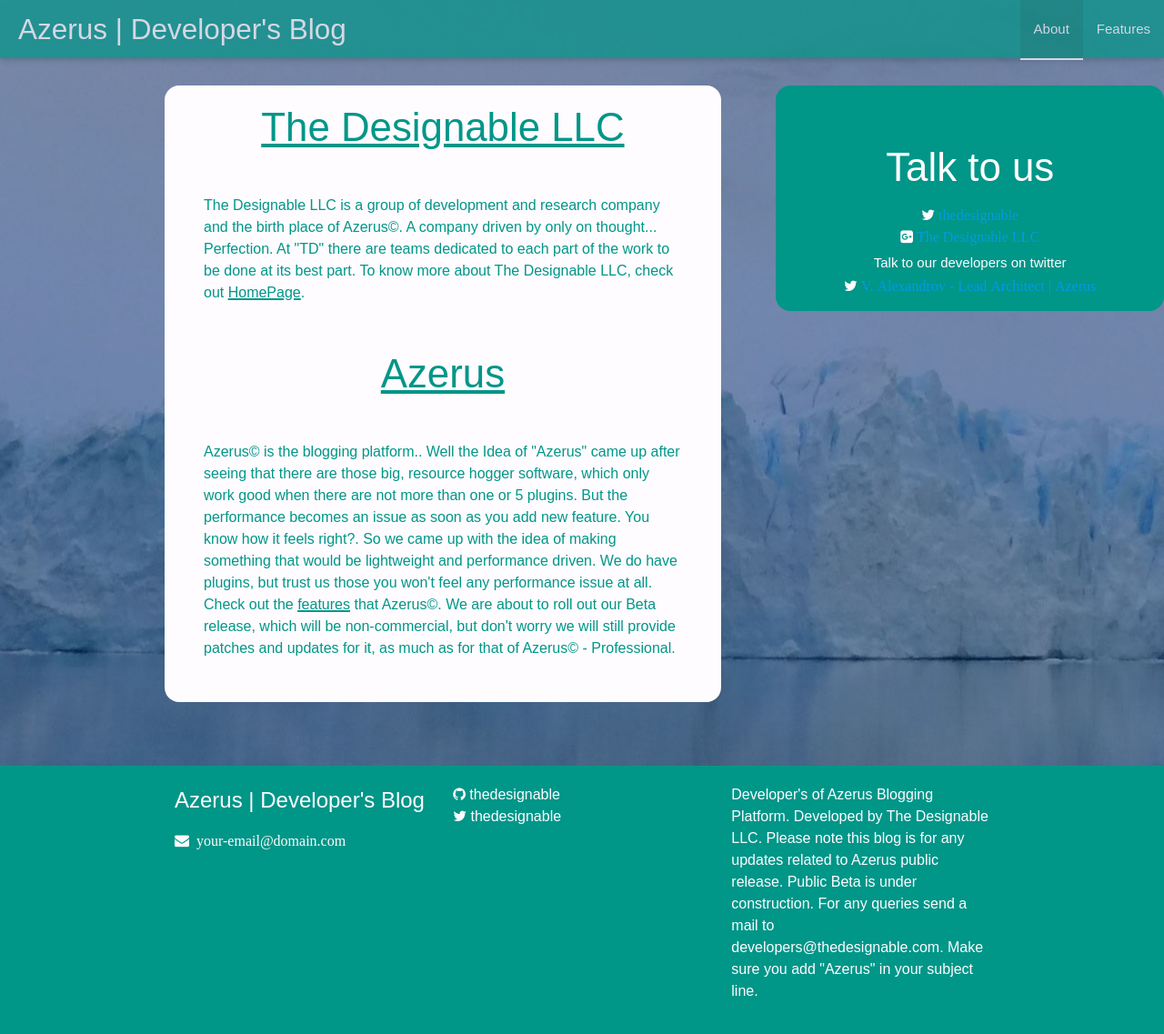
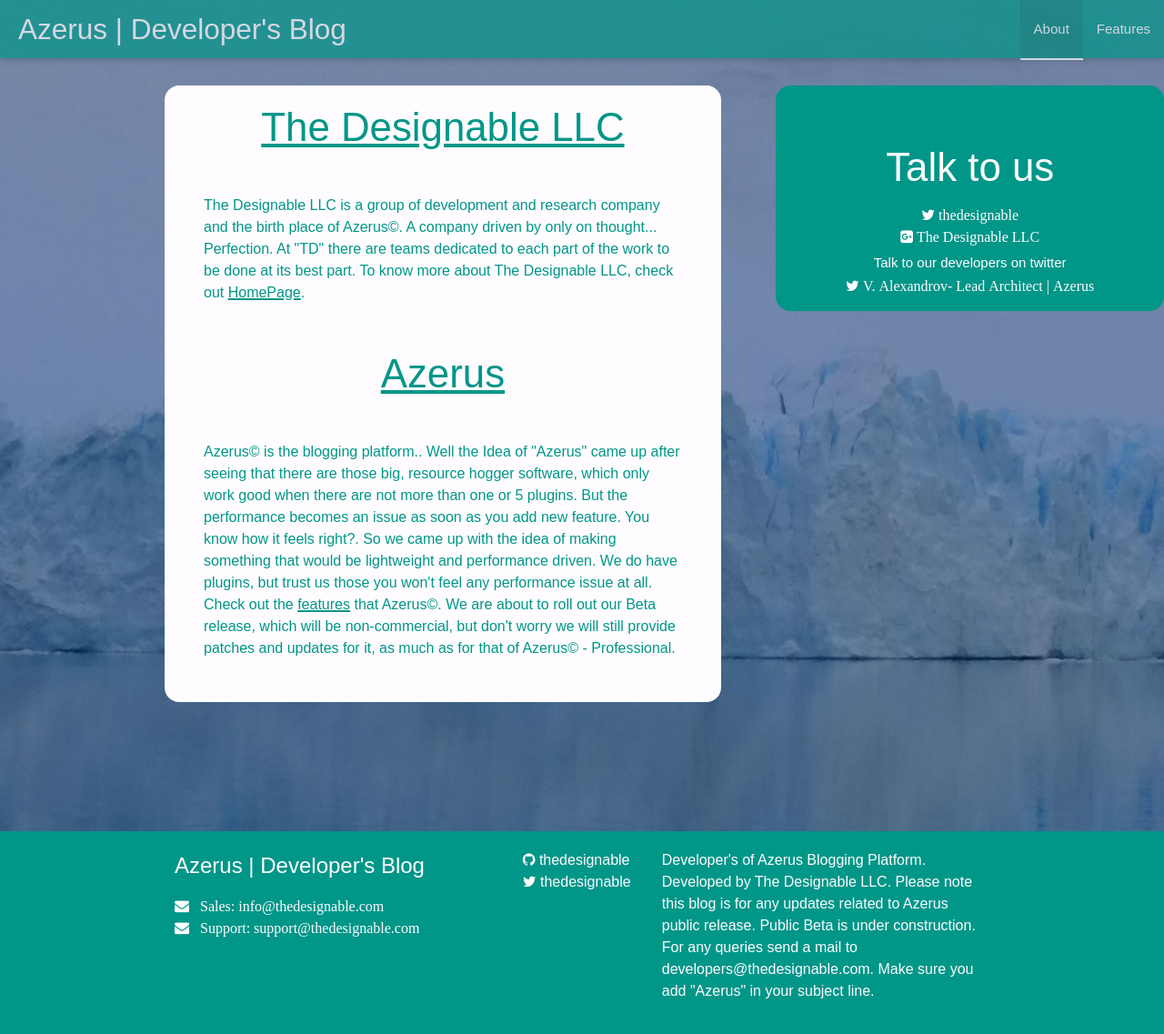
Before and after one commit to aidataguy/thedesignable_azerus, a Jekyll site: the page built from about.html, in a window 1280 px wide and 1137 px high. Shown: the whole window at 91% size. Built offline with Jekyll 4.4.1, drawn with Linux system fonts in a browser that asks for light colours; nearby versions of some CDN libraries; some web fonts are replaced.

Commit message:
Adjustment patch #4

```diff
--- a/_config.yml
+++ b/_config.yml
@@ -1,6 +1,7 @@
 # Site settings
 title: Azerus | Developer's Blog
-email: your-email@domain.com
+info-email: info@thedesignable.com
+support-email: support@thedesignable.com
 description: > # this means to ignore newlines until "baseurl:"
  Developer's of Azerus Blogging Platform. Developed by The Designable LLC.
  Please note this blog is for any updates related to Azerus public release.
--- a/_includes/footer.html
+++ b/_includes/footer.html
@@ -3,14 +3,15 @@
 <footer class="page-footer teal">
 <div class="container">
     <div class="row">
-      <div class="col s12 m4 l4">
+      <div class="col s12 m5 l5">
         <p class="brand-logo footer">{{ site.title }}</px>
         <ul class="contact-list">
-          <li class="fa fa-envelope mail"><a href="mailto:{{ site.email }}">{{ site.email }}</a></li>
+          <li class="fa fa-envelope mail"><a href="mailto:{{ site.info-email }}"> Sales: {{ site.info-email }}</a></li>
+          <li class="fa fa-envelope mail"><a href="mailto:{{ site.support-email }}"> Support: {{site.support-email}} </a></li>
         </ul>
       </div>
 
-      <div class="col s12 m4 l4">
+      <div class="col s12 m2 l2">
         <ul class="social-media-list">
           {% if site.github_username %}
           <li>
@@ -35,7 +36,7 @@
         </ul>
       </div>
 
-      <div class="col s12 m4 l4">
+      <div class="col s12 m5 l5">
         <p class="text">{{ site.description }}</p>
       </div>
     </div>
--- a/_sass/_layout.scss
+++ b/_sass/_layout.scss
@@ -292,3 +292,18 @@
     color: $teal;
     }
 }
+
+
+.sidebar > ul > li > a{
+    color: $milk;
+}
+
+.right{
+    li:hover{
+        background-color: $milk;
+    }
+    a:hover{
+        color: $teal;
+    }
+
+}
--- a/about.html
+++ b/about.html
@@ -33,7 +33,7 @@
 			<li class="fa fa-twitter">&nbsp;<a href="https://twitter.com/{{ site.twitter_username }}">{{ site.twitter_username }}</a></li><br>
 			<li class="fa fa-google-plus-square">&nbsp;<a href="https://plus.google.com/105033350718438305135">The Designable LLC</a></li>
 			<h6>Talk to our developers on twitter</h6>
-			<li class="fa fa-twitter">&nbsp;<a href="https://twitter.com/Ihackthings">V. Alexandrov - Lead Architect | Azerus</a></li>
+			<li class="fa fa-twitter">&nbsp;<a href="https://twitter.com/Ihackthings">V. Alexandrov</a>- Lead Architect | Azerus</li>
 		</ul>
 		</div>
 	</div>
```
